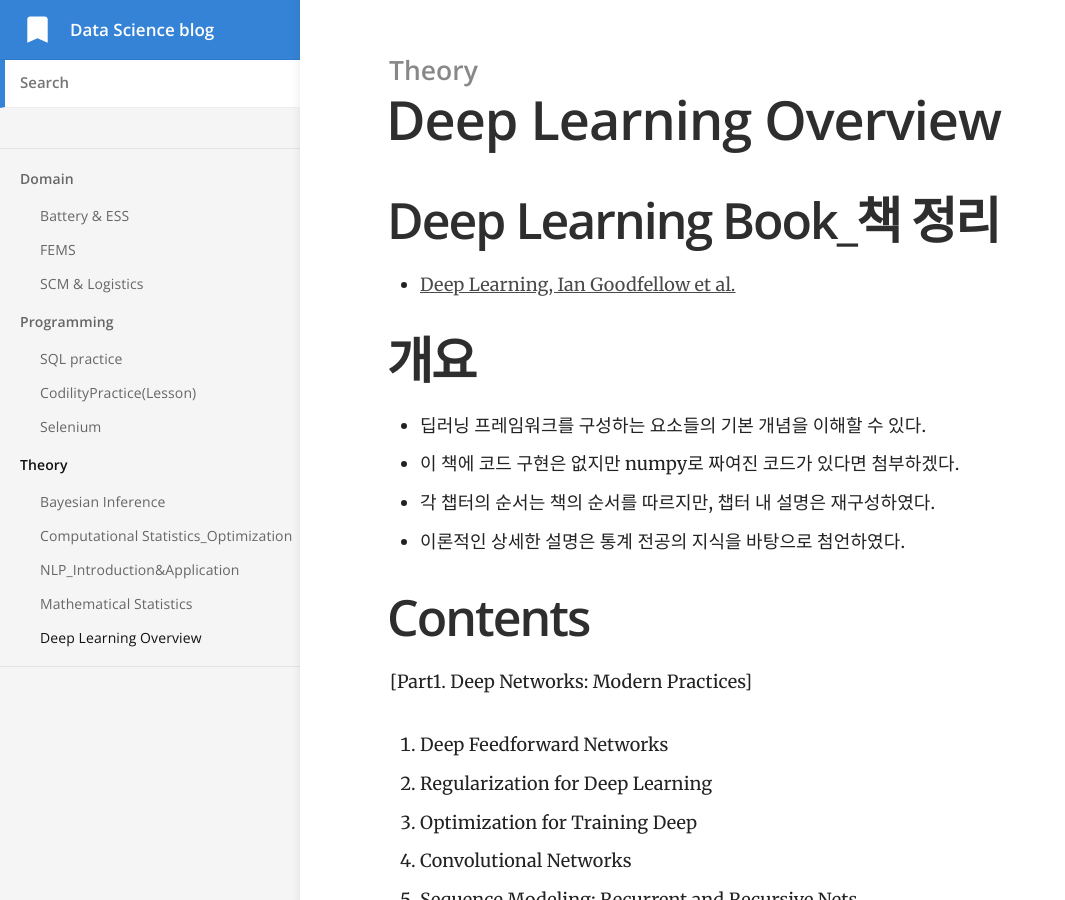
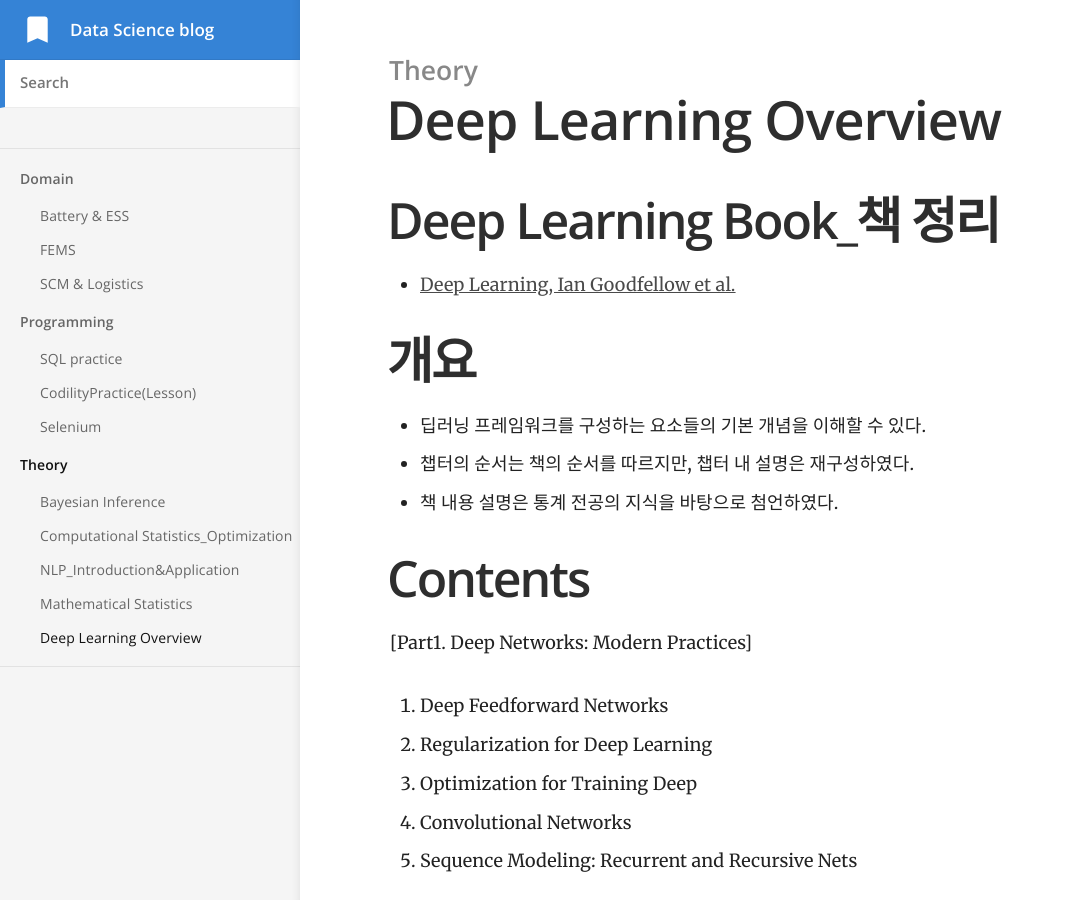
Before and after one commit to yrk3434/yrk3434.github.io, a Jekyll site: the page built from _docs/Theory/Deep Learning Overview.md, in a window 1280 px wide and 900 px high. Shown: the whole window, without its empty margins (0-1065 px from the left). Built offline with Jekyll 4.4.1, drawn with Linux system fonts in a browser that asks for light colours; formulas are drawn with MathJax 3.

Commit message:
Update Deep Learning Overview.md

```diff
--- a/_docs/Theory/Deep Learning Overview.md
+++ b/_docs/Theory/Deep Learning Overview.md
@@ -15,9 +15,8 @@ toc_label: 목차
 # 개요
 
 - 딥러닝 프레임워크를 구성하는 요소들의 기본 개념을 이해할 수 있다.
-- 이 책에 코드 구현은 없지만 numpy로 짜여진 코드가 있다면 첨부하겠다.
-- 각 챕터의 순서는 책의 순서를 따르지만, 챕터 내 설명은 재구성하였다.
-- 이론적인 상세한 설명은 통계 전공의 지식을 바탕으로 첨언하였다.
+- 챕터의 순서는 책의 순서를 따르지만, 챕터 내 설명은 재구성하였다.
+- 책 내용  설명은 통계 전공의 지식을 바탕으로 첨언하였다.
 
 
 # Contents
```
